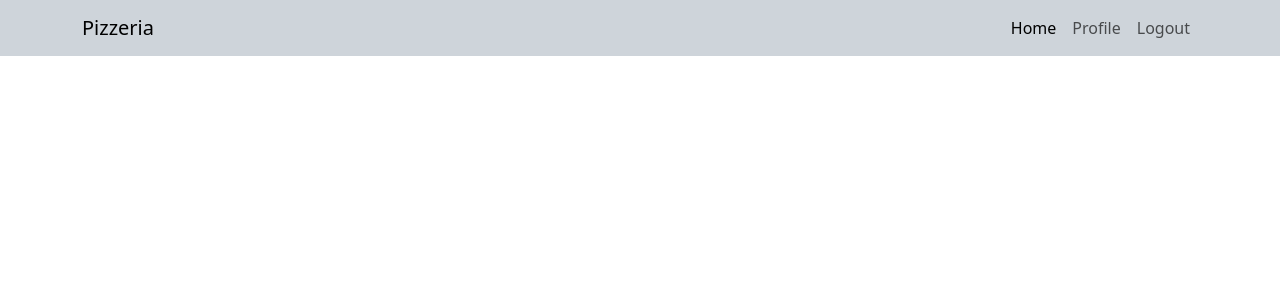
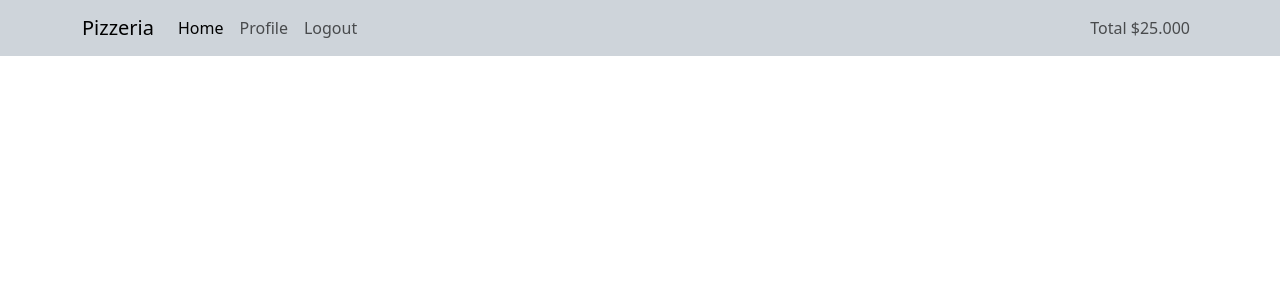
Before and after one commit to Yeison-Pompa/Introduccion_React, a React (Vite) app: page / in a window 1280 px wide. Shown: the top 300 px of the page. Built offline with nearby package versions, Linux system fonts and the light colour scheme.

Commit message:
modificando los componentes

```diff
--- a/src/assets/css/style.css
+++ /dev/null
@@ -1,3 +0,0 @@
-#bgNav{
-    background-color: brown;
-}
--- a/src/components/CardPizza.jsx
+++ b/src/components/CardPizza.jsx
@@ -0,0 +1,11 @@
+import React from 'react'
+
+const CardPizza = () => {
+  return (
+    <div>
+
+    </div>
+  )
+}
+
+export default CardPizza
--- a/src/components/Header.jsx
+++ b/src/components/Header.jsx
@@ -2,7 +2,11 @@ import React from 'react'
 
 const Header = () => {
   return (
-    <div></div>
+    <div>
+
+
+
+    </div>
   )
 }
 
--- a/src/components/Home.jsx
+++ b/src/components/Home.jsx
@@ -1,10 +1,14 @@
-import React from 'react'
-import Header from './Header'
+import React from "react";
+import Header from "./Header";
+import CardPizza from "./CardPizza";
 
 const Home = () => {
   return (
-    <div><Header/></div>
-  )
-}
+    <div>
+      <CardPizza />
+      <Header />
+    </div>
+  );
+};
 
-export default Home
+export default Home;
--- a/src/components/Navbar.jsx
+++ b/src/components/Navbar.jsx
@@ -1,53 +1,81 @@
-import React from 'react'
-
+import React from "react";
 
 const Navbar = () => {
   const total = 25000;
   const token = true;
 
-
-
   return (
     <div>
-        <nav  id='bgNav' className="navbar navbar-expand-lg bg-dark-subtle text-emphasis-dark">
+      <nav
+        id="bgNav"
+        className="navbar navbar-expand-lg bg-dark-subtle text-emphasis-dark"
+      >
         <div className="container">
-    <a className="navbar-brand" href="#">Pizzeria</a>
-    <button className="navbar-toggler" type="button" data-bs-toggle="collapse" data-bs-target="#navbarNav" aria-controls="navbarNav" aria-expanded="false" aria-label="Toggle navigation">
+          <a className="navbar-brand" href="#">
+            Pizzeria
+          </a>
+          <button
+            className="navbar-toggler"
+            type="button"
+            data-bs-toggle="collapse"
+            data-bs-target="#navbarNav"
+            aria-controls="navbarNav"
+            aria-expanded="false"
+            aria-label="Toggle navigation"
+          >
             <span className="navbar-toggler-icon"></span>
           </button>
           <div className="collapse navbar-collapse" id="navbarNav">
-      <ul className="navbar-nav ms-auto">
+            <ul className="navbar-nav ">
               <li className="nav-item">
-          <a className="nav-link active" aria-current="page" href="#">Home</a>
+                <a className="nav-link active" aria-current="page" href="#">
+                  Home
+                </a>
               </li>
 
-{
-  token ? (
-    <>  <li className="nav-item">
-    <a className="nav-link" href="#">Profile</a>
+              {token ? (
+                <>
+                  {" "}
+                  <li className="nav-item">
+                    <a className="nav-link" href="#">
+                      Profile
+                    </a>
                   </li>
                   <li className="nav-item">
-    <a className="nav-link" href="#">Logout</a>
-  </li> </>
-  ) :(
-    <>      <li className="nav-item">
-    <a className="nav-link" href="#">Login</a>
+                    <a className="nav-link" href="#">
+                      Logout
+                    </a>
+                  </li>{" "}
+                </>
+              ) : (
+                <>
+                  {" "}
+                  <li className="nav-item">
+                    <a className="nav-link" href="#">
+                      Login
+                    </a>
                   </li>
                   <li className="nav-item">
-    <a className="nav-link" href="#">Register</a>
-  </li></>
-  )
-}
+                    <a className="nav-link" href="#">
+                      Register
+                    </a>
+                  </li>
+                </>
+              )}
+            </ul>
 
-
-
-
+            <ul className="navbar-nav ms-auto">
+              <li className="nav-item ms-auto">
+                <a className="nav-link" href="#">
+                  Total $25.000
+                </a>
+              </li>
             </ul>
           </div>
         </div>
       </nav>
     </div>
-  )
-}
+  );
+};
 
-export default Navbar
+export default Navbar;
```
Also changed, not shown: src/App.css (added, +12 -0 lines), src/App.jsx (+7 -11 lines), src/assets/img/pizza.jpg (added). Lines whose indentation alone changed are shown as unchanged.
